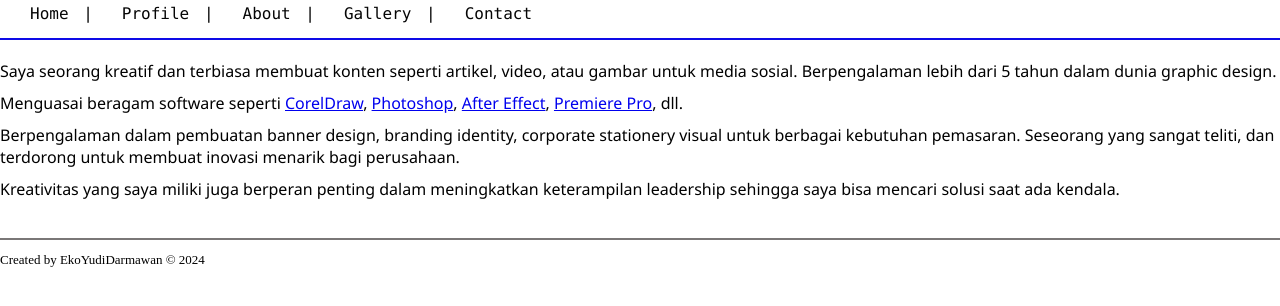
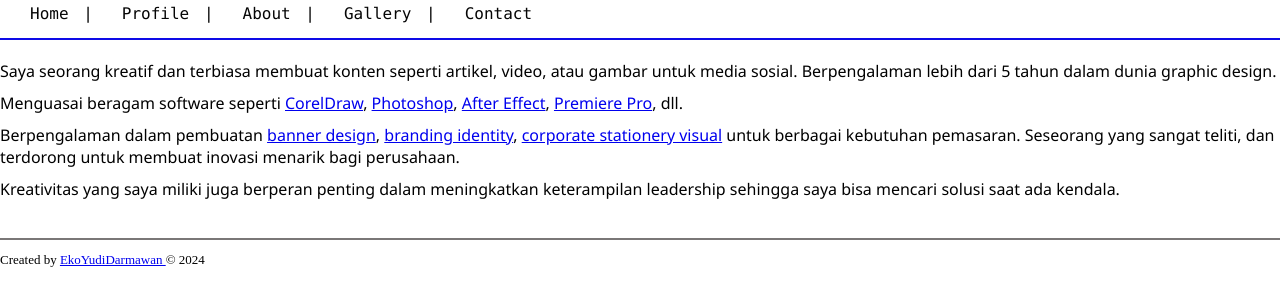
Before and after one commit to yudivgp/WebsiteTugas, a plain HTML site: page about.html in a window 1280 px wide. Shown: the part 66-372 px from the top of the page. Drawn offline with Linux system fonts and the light colour scheme.

Commit message:
Update about.html

```diff
--- a/about.html
+++ b/about.html
@@ -52,11 +52,13 @@
         color: red; /* Warna tautan setelah diklik */
     }
         .footer {
+            text-decoration-line: none;
             text-align: left;
             margin-top: 20px;
             text-decoration: none;
         }
         .footer p {
+            text-decoration-line: none;
             margin: 10px 0;
             font-family: 'Segoe UI', Tahoma, Geneva, Verdana, sans-serif;
             text-decoration: none;
@@ -85,11 +87,11 @@
     <div class="footer">
         <p>Saya seorang kreatif dan terbiasa membuat konten seperti artikel, video, atau gambar untuk media sosial. Berpengalaman lebih dari 5 tahun dalam dunia graphic design.</p>
         <p>Menguasai beragam software seperti <a href="https://www.coreldraw.com">CorelDraw</a>, <a href="https://www.adobe.com/products/photoshop.html">Photoshop</a>, <a href="https://www.adobe.com/products/aftereffects.html">After Effect</a>, <a href="https://www.adobe.com/products/premiere.html">Premiere Pro</a>, dll.</p>
-        <p>Berpengalaman dalam pembuatan banner design, branding identity, corporate stationery visual untuk berbagai kebutuhan pemasaran. Seseorang yang sangat teliti, dan terdorong untuk membuat inovasi menarik bagi perusahaan.</p>
+        <p>Berpengalaman dalam pembuatan <a href="gallery.html">banner design</a>, <a href="gallery.html">branding identity</a>, <a href="gallery.html">corporate stationery visual</a> untuk berbagai kebutuhan pemasaran. Seseorang yang sangat teliti, dan terdorong untuk membuat inovasi menarik bagi perusahaan.</p>
         <p>Kreativitas yang saya miliki juga berperan penting dalam meningkatkan keterampilan leadership sehingga saya bisa mencari solusi saat ada kendala.</p>
         <br>
         <hr>
-        <p1 class="admin-text">Created by EkoYudiDarmawan &copy; 2024</p1>
+        <p1 class="admin-text">Created by <a href="profile.html">EkoYudiDarmawan </a>&copy; 2024</p1>
     </div>
 </body>
 </html>
```
